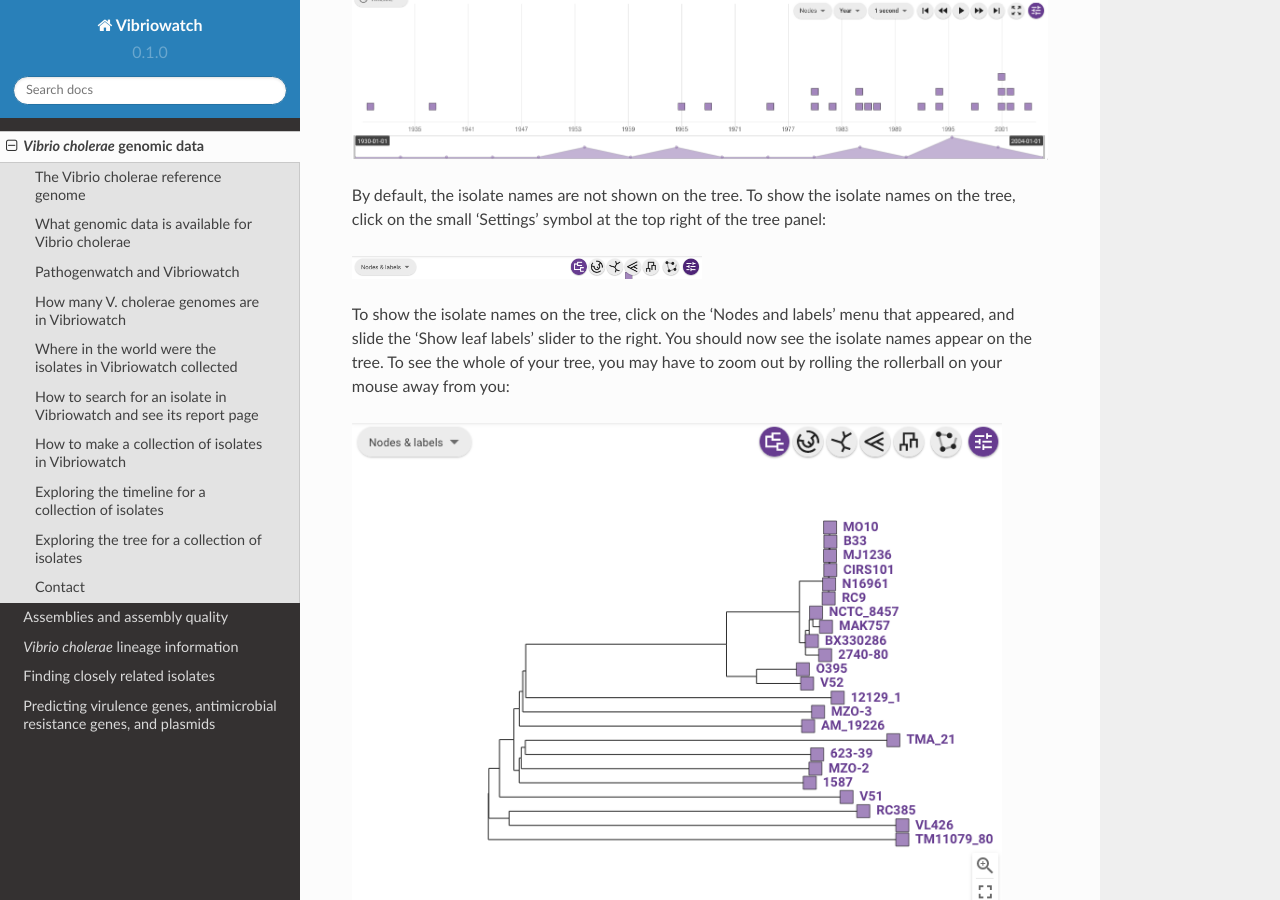
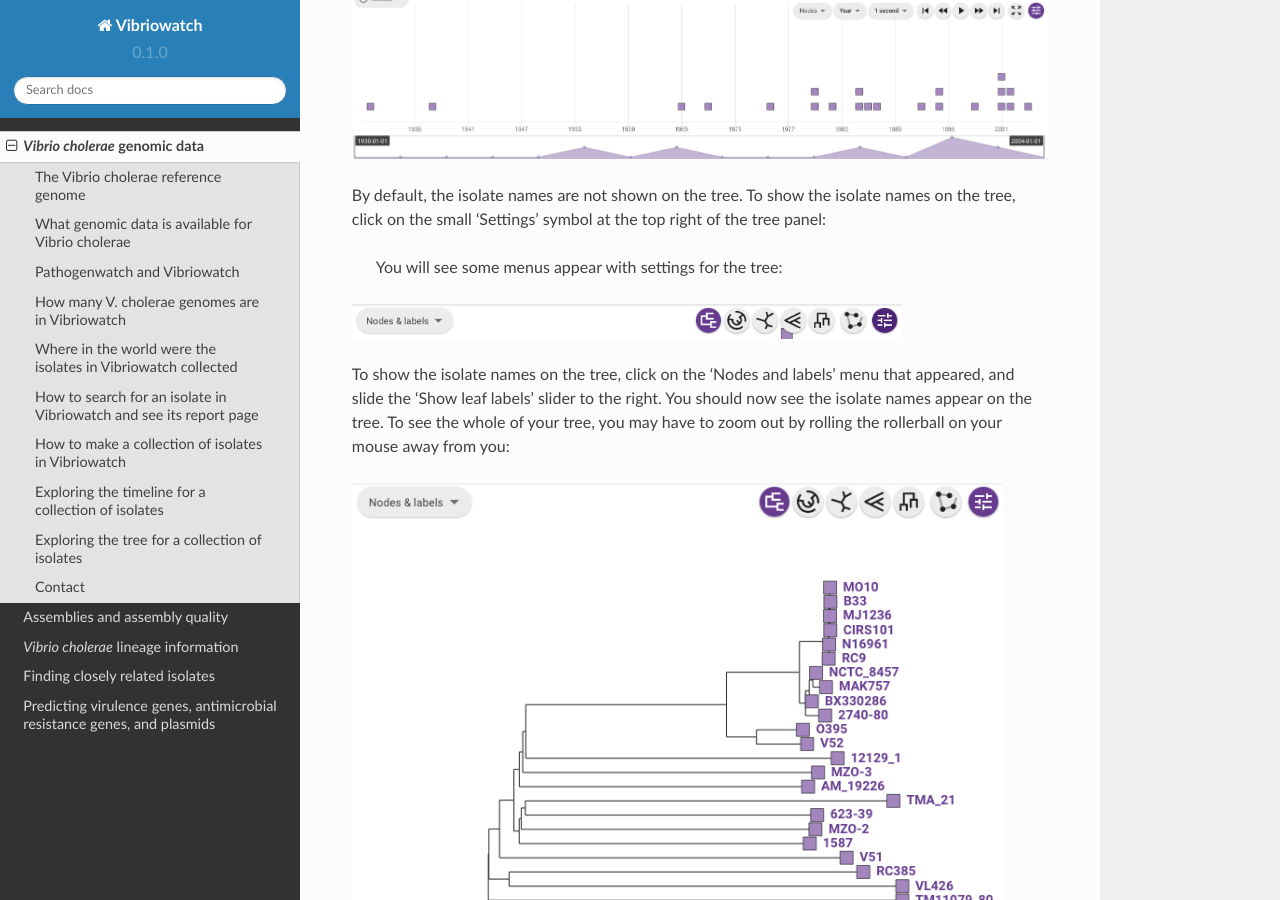
Before and after one commit to avrilcoghlan/vibriowatch, a Sphinx documentation site: the page built from docs/source/vibriogenomes.rst, in a window 1280 px wide and 900 px high, scrolled down 11689 px. Built offline with Sphinx 7.4.7 and the Read the Docs theme 2.0.0, drawn with Linux system fonts in a browser that asks for light colours.

Commit message:
Update vibriogenomes.rst
Updated sizes of images.

```diff
--- a/docs/source/vibriogenomes.rst
+++ b/docs/source/vibriogenomes.rst
@@ -244,13 +244,10 @@
 
 By default, the isolate names are not shown on the tree. To show the isolate names on the tree, click on the small 'Settings' symbol at the top right of the tree panel:
 
-.. image:: Picture34.png
-  :width: 50
-
  You will see some menus appear with settings for the tree:
 
 .. image:: Picture38.png
-  :width: 350
+  :width: 550
 
 To show the isolate names on the tree, click on the 'Nodes and labels' menu that appeared, and slide the 'Show leaf labels' slider to the right. You should now see the isolate names appear on the tree. To see the whole of your tree, you may have to zoom out by rolling the rollerball on your mouse away from you:
 
```
